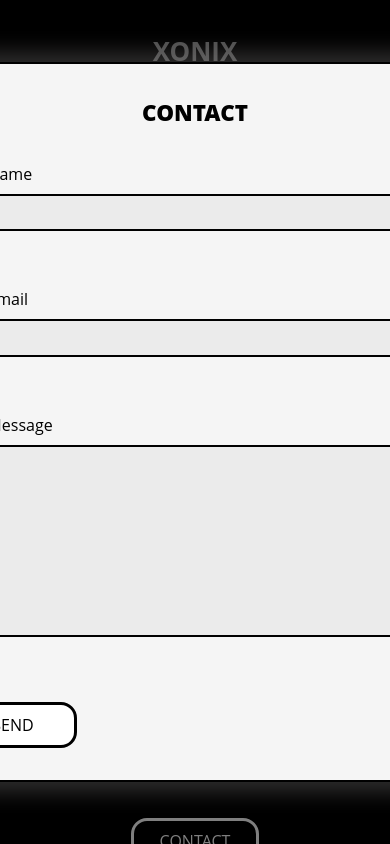
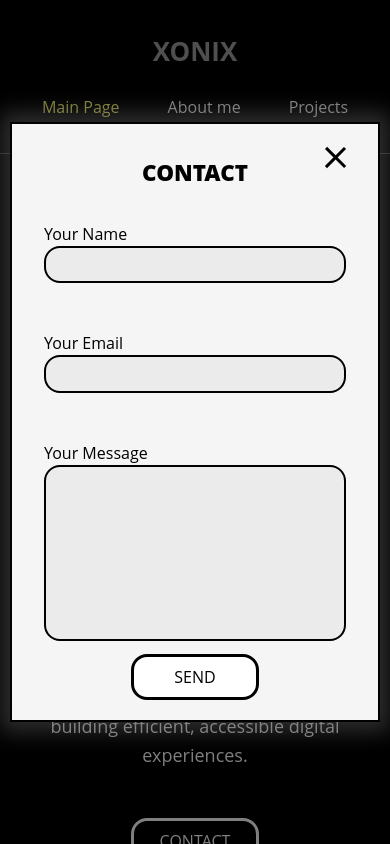
Before and after one commit to XoNixv1/portfolio, a React (Vite) app: page / in a window 390 px wide. Both pictures are taken after a click on the button "CONTACT". Shown: the top 844 px of the page. Built offline with nearby package versions, Linux system fonts and the light colour scheme.

Commit message:
fixing bugs

```diff
--- a/package.json
+++ b/package.json
@@ -11,6 +11,7 @@
   },
   "dependencies": {
     "@tailwindcss/vite": "^4.0.7",
+    "@types/react-router-dom": "^5.3.3",
     "aos": "^2.3.4",
     "formik": "^2.4.6",
     "framer-motion": "^12.4.7",
@@ -23,8 +24,8 @@
   "devDependencies": {
     "@eslint/js": "^9.19.0",
     "@types/aos": "^3.0.7",
-    "@types/react": "^19.0.8",
-    "@types/react-dom": "^19.0.3",
+    "@types/react": "^19.0.10",
+    "@types/react-dom": "^19.0.4",
     "@vitejs/plugin-react": "^4.3.4",
     "eslint": "^9.19.0",
     "eslint-plugin-react-hooks": "^5.0.0",
--- a/src/components/contact-form/ContactForm.tsx
+++ b/src/components/contact-form/ContactForm.tsx
@@ -2,6 +2,7 @@ import "./contactForm.scss";
 import { useForm } from "../../hooks/FormProvider";
 import { ChangeEvent, FormEvent, useEffect, useRef, useState } from "react";
 import SuccessModal from "../successModal/SuccessModal";
+import { motion, AnimatePresence } from "framer-motion";
 
 interface FormErrors {
   name?: string;
@@ -132,17 +133,38 @@ export default function ContactForm() {
     return null;
   }
 
-  return successOpened ? (
-    <div className="overlay">
+  return (
+    <AnimatePresence>
+      {successOpened ? (
+        <motion.div
+          key="success"
+          initial={{ opacity: 0 }}
+          animate={{ opacity: 1 }}
+          exit={{ opacity: 0 }}
+          transition={{ duration: 0.3 }}
+          className="overlay"
+        >
           <SuccessModal
             successRef={successRef}
             setSuccessOpened={setSuccessOpened}
             closeForm={closeForm}
           />
-    </div>
+        </motion.div>
       ) : (
-    <div className="overlay">
-      <form noValidate className="form" ref={formRef} onSubmit={handleSubmit}>
+        <motion.div
+          key="form"
+          initial={{ opacity: 0 }}
+          animate={{ opacity: 1 }}
+          exit={{ opacity: 0 }}
+          transition={{ duration: 0.3 }}
+          className="overlay"
+        >
+          <form
+            noValidate
+            className="form"
+            ref={formRef}
+            onSubmit={handleSubmit}
+          >
             <span className="close-btn" onClick={closeForm}></span>
             <p className="form__header">CONTACT</p>
 
@@ -159,7 +181,9 @@ export default function ContactForm() {
                 type="text"
                 value={formValues.name}
                 onChange={handleChange}
-            aria-invalid={touched.name && formErrors.name ? "true" : "false"}
+                aria-invalid={
+                  touched.name && formErrors.name ? "true" : "false"
+                }
               />
               <div
                 className={`form__error ${
@@ -184,7 +208,9 @@ export default function ContactForm() {
                 type="email"
                 value={formValues.mail}
                 onChange={handleChange}
-            aria-invalid={touched.mail && formErrors.mail ? "true" : "false"}
+                aria-invalid={
+                  touched.mail && formErrors.mail ? "true" : "false"
+                }
               />
               <div
                 className={`form__error ${
@@ -208,7 +234,9 @@ export default function ContactForm() {
                 name="message"
                 value={formValues.text}
                 onChange={handleChange}
-            aria-invalid={touched.text && formErrors.text ? "true" : "false"}
+                aria-invalid={
+                  touched.text && formErrors.text ? "true" : "false"
+                }
               />
               <div
                 className={`form__error ${
@@ -224,6 +252,8 @@ export default function ContactForm() {
               SEND
             </button>
           </form>
-    </div>
+        </motion.div>
+      )}
+    </AnimatePresence>
   );
 }
--- a/src/components/contact-form/contactForm.scss
+++ b/src/components/contact-form/contactForm.scss
@@ -74,16 +74,15 @@
 
 .form-btn {
   position: fixed;
-  color: black;
   background-color: white;
   border-color: black;
+  color: black;
   bottom: 2rem;
   left: 2rem;
   z-index: 2;
   &:hover {
     border-color: black;
     color: black;
-    background-color: rgb(240, 240, 240);
   }
 }
 
--- a/src/media-queries.scss
+++ b/src/media-queries.scss
@@ -23,6 +23,11 @@
     padding: 30px;
     min-width: 500px;
     height: auto;
+  }
+  .contact-button:hover {
+    background-color: black;
+    border-color: white;
+    color: white;
   }
 }
 
@@ -131,6 +136,21 @@
   .footer__link {
     font-size: 12px;
   }
+  .form {
+    width: 370px;
+    height: 600px;
+  }
+  .form-btn {
+    left: 50%;
+    transform: translateX(-50%);
+    bottom: 20px;
+  }
+  .form__input--txt {
+    height: 11rem;
+  }
+  .form__block {
+    gap: 0;
+  }
 }
 
 @media (max-width: 321px) {
@@ -168,4 +188,8 @@
     max-width: 80%;
     padding: 10px;
   }
+  .form {
+    width: 310px;
+    height: 600px;
+  }
 }
```
Also changed, not shown: 1 other file (tests, documents, lock files or other folders). Lines whose indentation alone changed are shown as unchanged.
